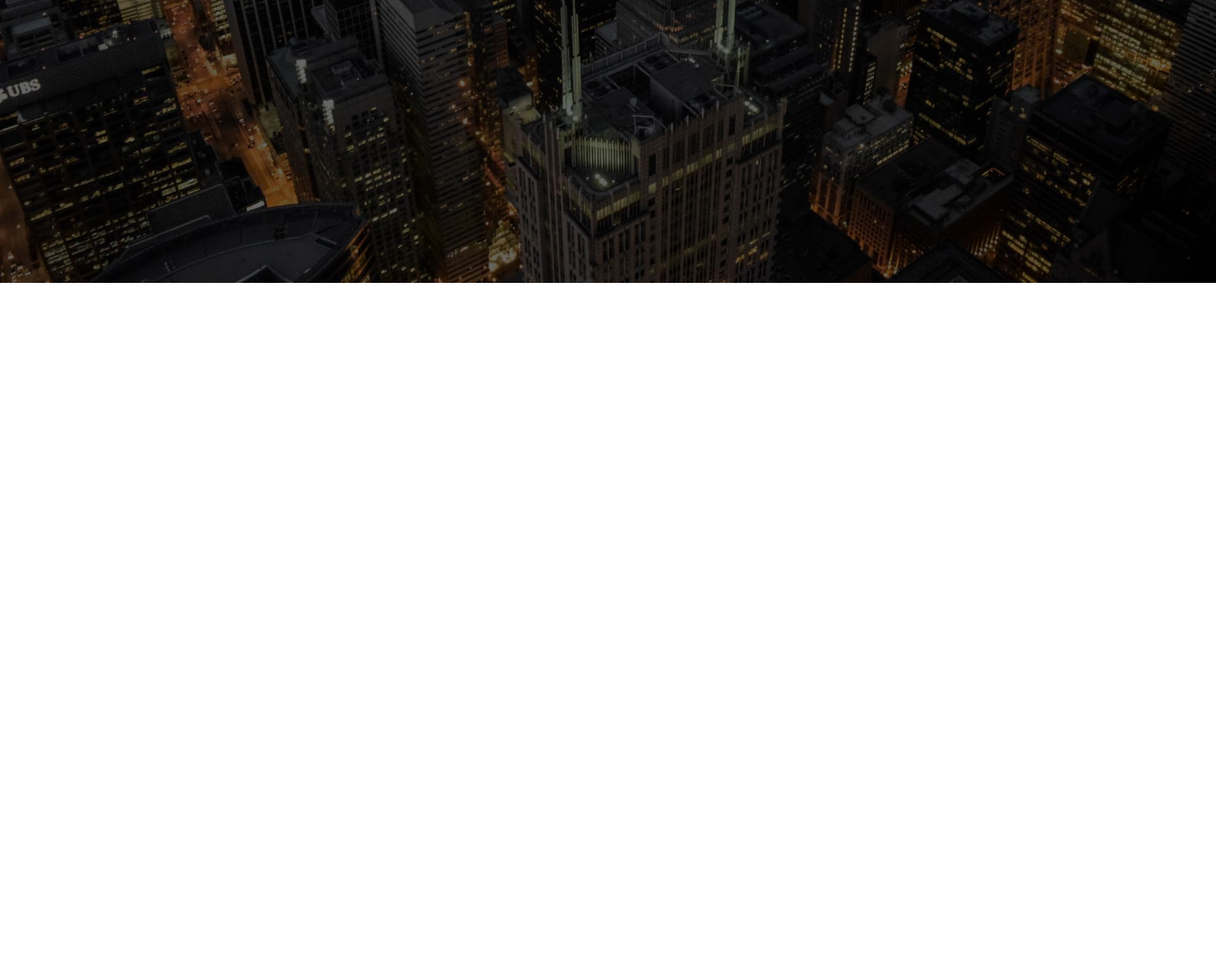
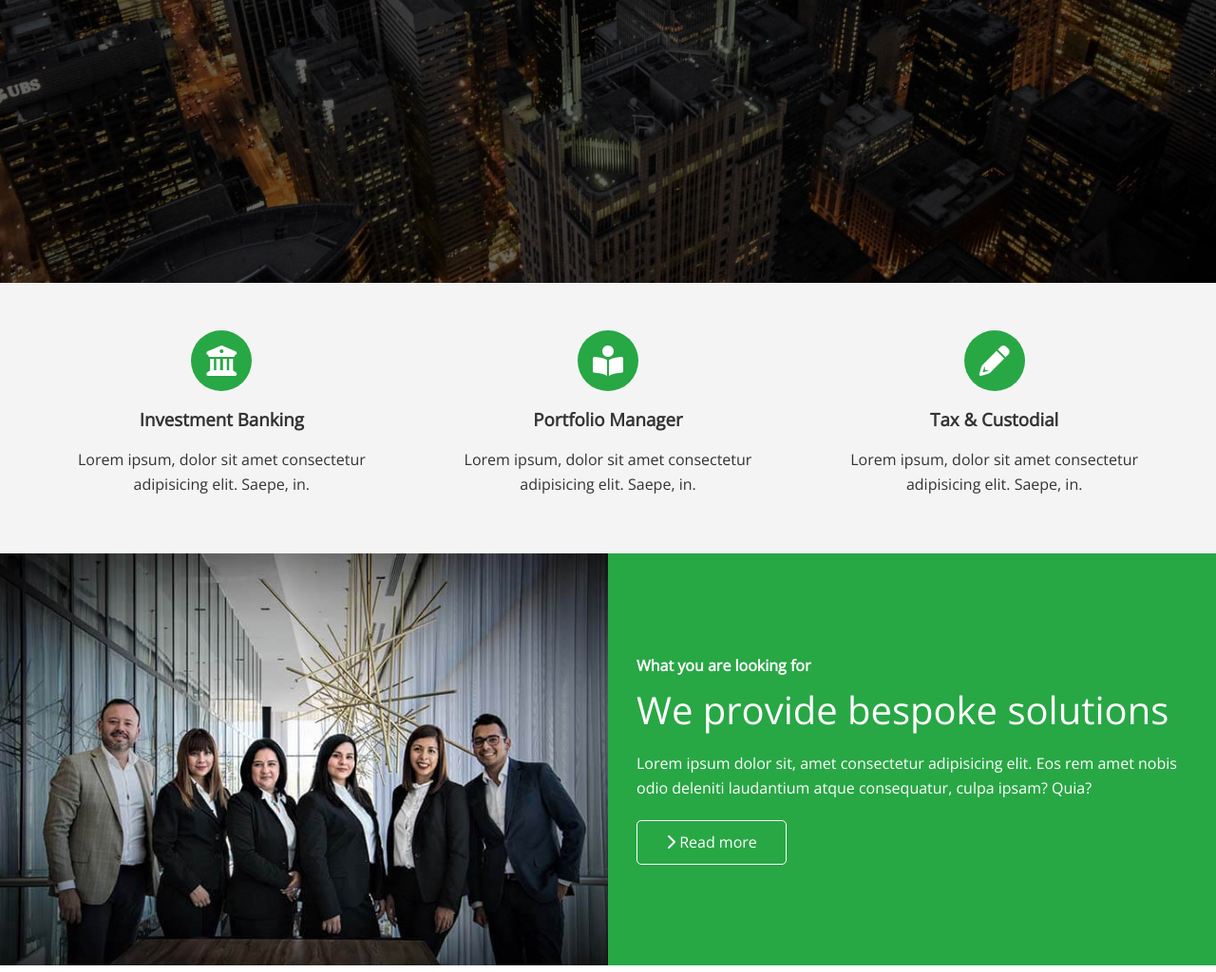
Before and after one commit to yuliiiah/course-html-css-sass, a plain HTML site: page html-css-sass/challenge-edge-ledger/index.html in a window 1280 px wide. Shown: the part 502-1526 px from the top of the page at 95% size. Before the commit the page ends 800 px from the top, so only its background shows below. Drawn offline with nearby package versions, Linux system fonts and the light colour scheme.

Commit message:
Section 7: EdgeLedger | Icons & solutions sections

```diff
--- a/html-css-sass/challenge-edge-ledger/css/style.css
+++ b/html-css-sass/challenge-edge-ledger/css/style.css
@@ -110,3 +110,21 @@ img {
   height: 100%;
   background: rgba(0, 0, 0, 0.6);
 }
+
+/* Icons */
+.icons {
+  padding: 30px;
+}
+
+.icons h3 {
+  font-weight: bold;
+  margin-bottom: 15px;
+}
+
+.icons i {
+  background-color: #28a745;
+  color: #fff;
+  padding: 1rem;
+  border-radius: 50%;
+  margin-bottom: 15px;
+}
--- a/html-css-sass/challenge-edge-ledger/css/utilities.css
+++ b/html-css-sass/challenge-edge-ledger/css/utilities.css
@@ -7,7 +7,28 @@
   color: #0284d0;
 }
 
-/* Button */
+/* Backgrounds */
+.bg-primary {
+  background-color: #28a745;
+  color: #fff;
+}
+
+.bg-secondary {
+  background-color: #0284d0;
+  color: #fff;
+}
+
+.bg-dark {
+  background-color: #333;
+  color: #fff;
+}
+
+.bg-light {
+  background-color: #f4f4f4;
+  color: #333;
+}
+
+/* Buttons */
 .btn {
   cursor: pointer;
   display: inline-block;
@@ -41,3 +62,68 @@
   background-color: #f4f4f4;
   color: #333;
 }
+
+.btn-outline {
+  background: transparent;
+  border: 1px solid #fff;
+}
+
+/* Flex items */
+.flex-items {
+  display: flex;
+  justify-content: center;
+  align-items: center;
+  text-align: center;
+  height: 100%;
+}
+
+.flex-items > div {
+  padding: 20px;
+}
+
+/* Flex columns */
+.flex-columns .row {
+  display: flex;
+  flex-direction: row;
+  flex-wrap: wrap;
+  width: 100%;
+}
+
+.flex-columns .column {
+  display: flex;
+  flex-direction: column;
+  flex-basis: 100%;
+  flex: 1;
+}
+
+.flex-columns img {
+  width: 100%;
+  height: 100%;
+  object-fit: cover;
+}
+
+.flex-columns .column .column-1,
+.flex-columns .column .column-2 {
+  height: 100%;
+}
+
+.flex-columns .column .column-2 {
+  display: flex;
+  flex-direction: column;
+  align-items: flex-start;
+  justify-content: center;
+  padding: 30px;
+}
+
+.flex-columns h2 {
+  font-size: 40px;
+  font-weight: 100;
+}
+
+.flex-columns h4 {
+  margin-bottom: 10px;
+}
+
+.flex-columns p {
+  margin: 20px 0;
+}
--- a/html-css-sass/challenge-edge-ledger/index.html
+++ b/html-css-sass/challenge-edge-ledger/index.html
@@ -31,5 +31,53 @@
       <a href="#about" class="btn"><i class="fas fa-chevron-right"></i> Read more</a>
     </div>
   </header>
+
+  <main>
+    <!-- About: Icons -->
+    <section id="about" class="icons bg-light">
+      <div class="flex-items">
+        <div>
+          <i class="fas fa-university fa-2x"></i>
+          <div>
+            <h3>Investment Banking</h3>
+            <p>Lorem ipsum, dolor sit amet consectetur adipisicing elit. Saepe, in.</p>
+          </div>
+        </div>
+        <div>
+          <i class="fas fa-book-reader fa-2x"></i>
+          <div>
+            <h3>Portfolio Manager</h3>
+            <p>Lorem ipsum, dolor sit amet consectetur adipisicing elit. Saepe, in.</p>
+          </div>
+        </div>
+        <div>
+          <i class="fas fa-pencil-alt fa-2x"></i>
+          <div>
+            <h3>Tax & Custodial</h3>
+            <p>Lorem ipsum, dolor sit amet consectetur adipisicing elit. Saepe, in.</p>
+          </div>
+        </div>
+      </div>
+    </section>
+
+    <!-- About: Solutions -->
+    <section class="solutions flex-columns">
+      <div class="row">
+        <div class="column">
+          <div class="column-1">
+            <img src="images/home/people.jpg" alt="People">
+          </div>
+        </div>
+        <div class="column">
+          <div class="column-2 bg-primary">
+            <h4>What you are looking for</h4>
+            <h2>We provide bespoke solutions</h2>
+            <p>Lorem ipsum dolor sit, amet consectetur adipisicing elit. Eos rem amet nobis odio deleniti laudantium atque consequatur, culpa ipsam? Quia?</p>
+            <a href="#" class="btn btn-outline"><i class="fas fa-chevron-right"></i> Read more</a>
+          </div>
+        </div>
+      </div>
+    </section>
+  </main>
 </body>
 </html>
```
